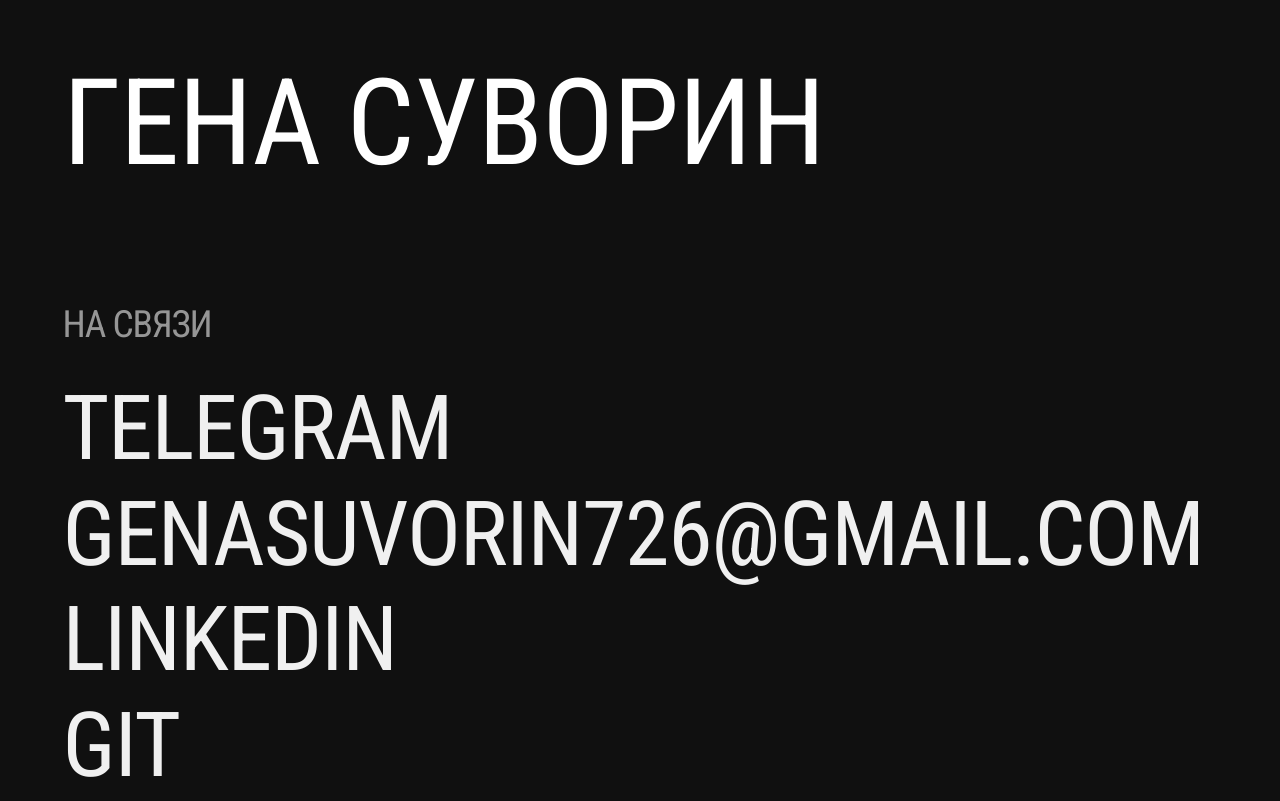
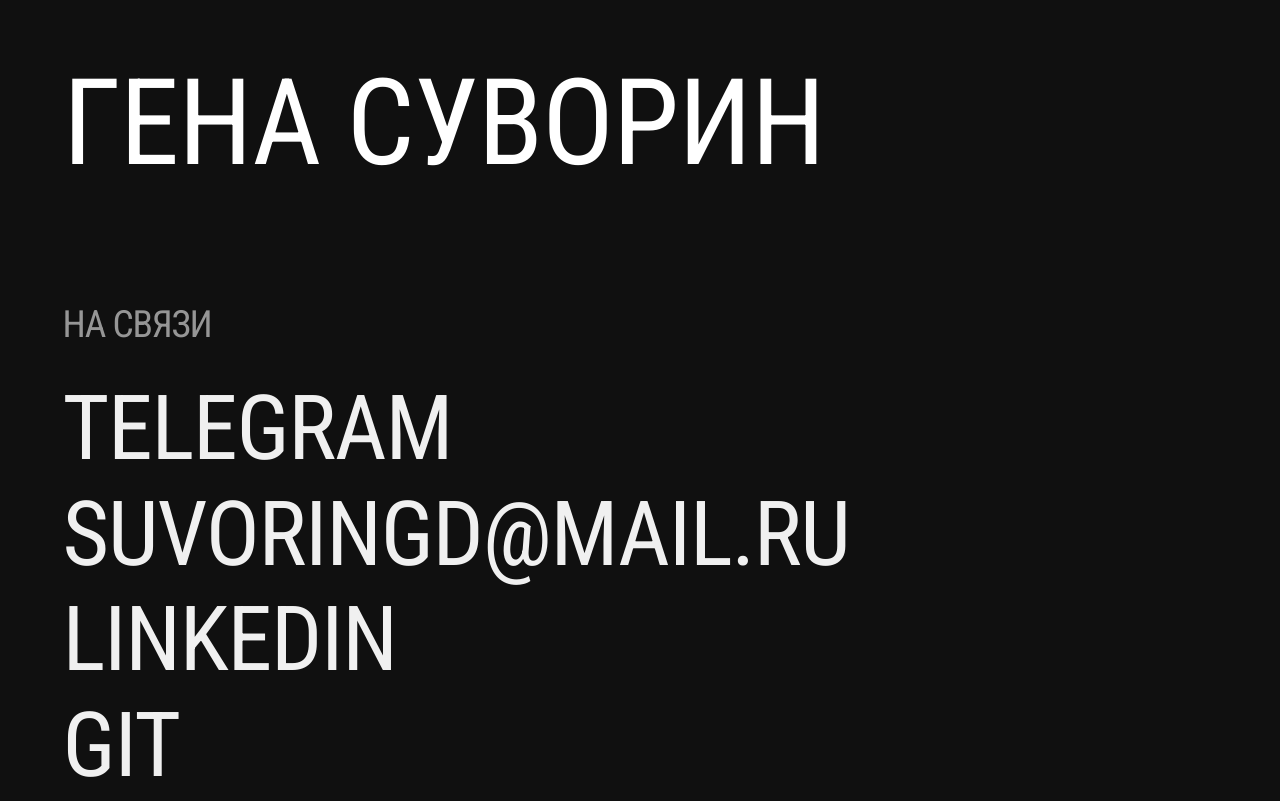
Before and after one commit to GS364/GS364.github.io, a plain HTML site: page index.html in a window 1280 px wide. Shown: the top 801 px of the page. Drawn offline with Linux system fonts and the light colour scheme.

Commit message:
Update index.html

```diff
--- a/index.html
+++ b/index.html
@@ -38,7 +38,7 @@
         <a href="https://t.me/reyqwertyu" target="_blank"> telegram</a>
       </div>
       <div class="entry">
-        <a href="mailto:genasuvorin726@gmail.com">genasuvorin726@gmail.com</a>
+        <a href="mailto:suvoringd@mail.ru">suvoringd@mail.ru</a>
       </div>
       <div class="entry">
         <a href="https://www.linkedin.com/in/gennadii-suvorin" target="_blank">linkedin</a>
```
